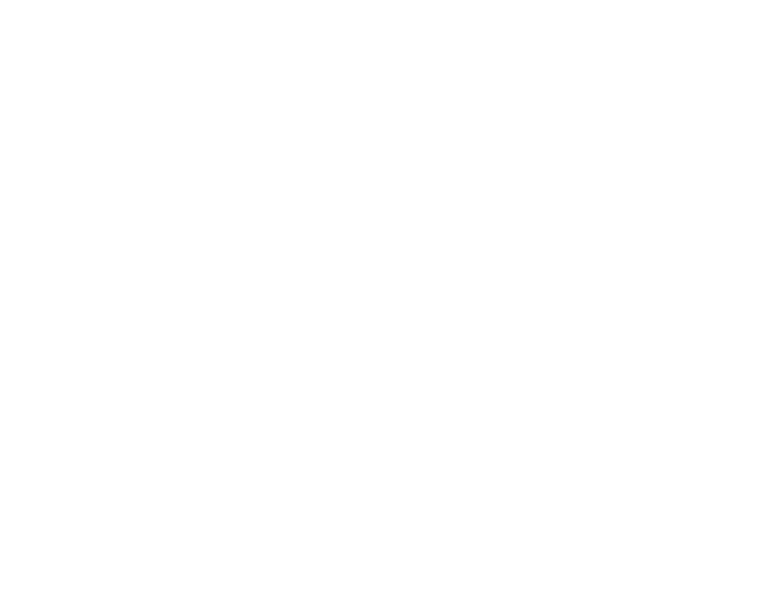
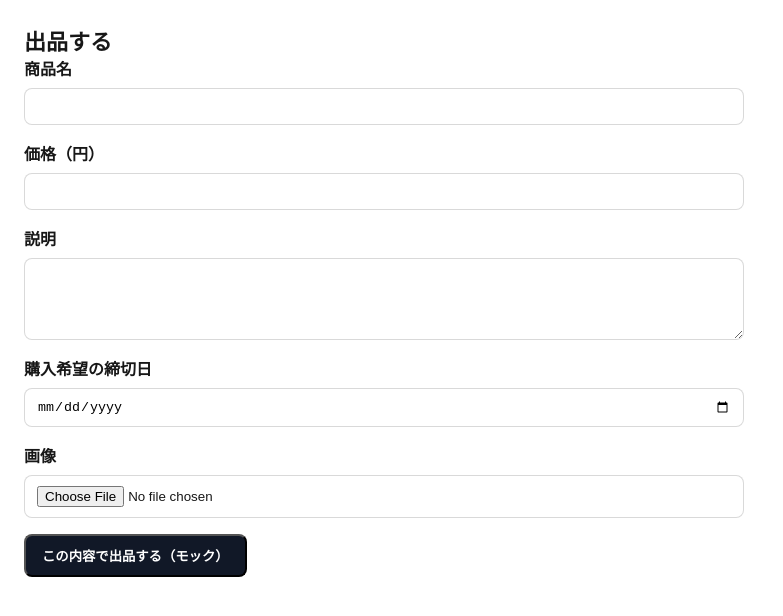
Before and after one commit to junohm410/discord-flea-market, a Next.js app in the folder app/: page /items/new in a window 1280 px wide. Before the commit this address had no page. Shown: the top 616 px of the page, without its empty margins (0-783 px from the left). Built offline with nearby package versions, Linux system fonts and the light colour scheme.

Commit message:
商品出品フォームの作成

```diff
--- /dev/null
+++ b/app/src/app/items/new/_components/ItemForm.tsx
@@ -0,0 +1,161 @@
+"use client";
+
+import { useMemo, useState } from "react";
+import styled from "styled-components";
+
+type FormState = {
+  name: string;
+  price: string;
+  description: string;
+  deadline: string;
+  imageFile: File | null;
+};
+
+export default function ItemForm() {
+  const [form, setForm] = useState<FormState>({
+    name: "",
+    price: "",
+    description: "",
+    deadline: "",
+    imageFile: null,
+  });
+
+  const previewUrl = useMemo(() => {
+    return form.imageFile ? URL.createObjectURL(form.imageFile) : null;
+  }, [form.imageFile]);
+
+  function update<K extends keyof FormState>(key: K, value: FormState[K]) {
+    setForm((prev) => ({ ...prev, [key]: value }));
+  }
+
+  async function onSubmit(e: React.FormEvent<HTMLFormElement>) {
+    e.preventDefault();
+    // TODO: Rails API 接続後はBFF経由でPOST（CSRF/Cookieを考慮）。今はモックで確認のみ
+    // フォーム値は以下の通り
+    console.log({ ...form, price: Number(form.price) || 0 });
+    alert("まだ未接続です（モック）。API接続後に登録処理を実装します。");
+  }
+
+  return (
+    <Main>
+      <Heading>出品する</Heading>
+      <Root onSubmit={onSubmit}>
+        <Field>
+          <Label>商品名</Label>
+          <Input
+            value={form.name}
+            onChange={(e) => update("name", e.target.value)}
+            required
+          />
+        </Field>
+
+        <Field>
+          <Label>価格（円）</Label>
+          <Input
+            type="number"
+            inputMode="numeric"
+            min={0}
+            value={form.price}
+            onChange={(e) => update("price", e.target.value)}
+            required
+          />
+        </Field>
+
+        <Field>
+          <Label>説明</Label>
+          <TextArea
+            rows={4}
+            value={form.description}
+            onChange={(e) => update("description", e.target.value)}
+          />
+        </Field>
+
+        <Field>
+          <Label>購入希望の締切日</Label>
+          <Input
+            type="date"
+            value={form.deadline}
+            onChange={(e) => update("deadline", e.target.value)}
+          />
+        </Field>
+
+        <Field>
+          <Label>画像</Label>
+          <Input
+            type="file"
+            accept="image/*"
+            onChange={(e) => update("imageFile", e.target.files?.[0] ?? null)}
+          />
+          {previewUrl && <Preview src={previewUrl} alt="preview" />}
+        </Field>
+
+        <Actions>
+          <Primary type="submit">この内容で出品する（モック）</Primary>
+        </Actions>
+      </Root>
+    </Main>
+  );
+}
+
+const Main = styled.main`
+  padding: 24px;
+`;
+
+const Heading = styled.h1`
+  margin: 0;
+  font-size: 22px;
+  font-weight: 800;
+`;
+
+const Root = styled.form`
+  display: grid;
+  gap: 16px;
+  max-width: 720px;
+`;
+
+const Field = styled.div`
+  display: grid;
+  gap: 8px;
+`;
+
+const Label = styled.label`
+  font-weight: 700;
+`;
+
+const Input = styled.input`
+  padding: 10px 12px;
+  border-radius: 8px;
+  border: 1px solid rgba(0, 0, 0, 0.15);
+  background: #fff;
+`;
+
+const TextArea = styled.textarea`
+  padding: 10px 12px;
+  border-radius: 8px;
+  border: 1px solid rgba(0, 0, 0, 0.15);
+  background: #fff;
+`;
+
+const Preview = styled.img`
+  width: 240px;
+  height: 180px;
+  object-fit: cover;
+  border-radius: 8px;
+  background: #f3f4f6;
+`;
+
+const Actions = styled.div`
+  display: flex;
+  gap: 12px;
+`;
+
+const Primary = styled.button`
+  display: inline-flex;
+  align-items: center;
+  justify-content: center;
+  padding: 10px 16px;
+  border-radius: 8px;
+  background: #111827;
+  color: #fff;
+  font-weight: 700;
+`;
--- /dev/null
+++ b/app/src/app/items/new/page.tsx
@@ -0,0 +1,6 @@
+import ItemForm from "./_components/ItemForm";
+
+export default function NewItemPage() {
+  // TODO: 提出時はBFF経由でRails APIへPOST（CSRF/Cookie/JSON or multipart対応）
+  return <ItemForm />;
+}
--- a/app/src/app/items/page.tsx
+++ b/app/src/app/items/page.tsx
@@ -1,5 +1,5 @@
 // RSC: Items 一覧（当面は固定 JSON）
-import ItemsList from "./ItemsList";
+import ItemsList from "./_components/ItemsList";
 // TODO: Rails API 接続後はモックを削除し、`cookies()`付きのAPIフェッチ or BFF経由に置換する
 import { mockItems } from "@/mock/items";
 
```
Also changed, not shown: app/src/app/items/ItemsList.tsx (deleted, +0 -30 lines), app/src/app/items/_components/ItemsList.tsx (added, +66 -0 lines).
